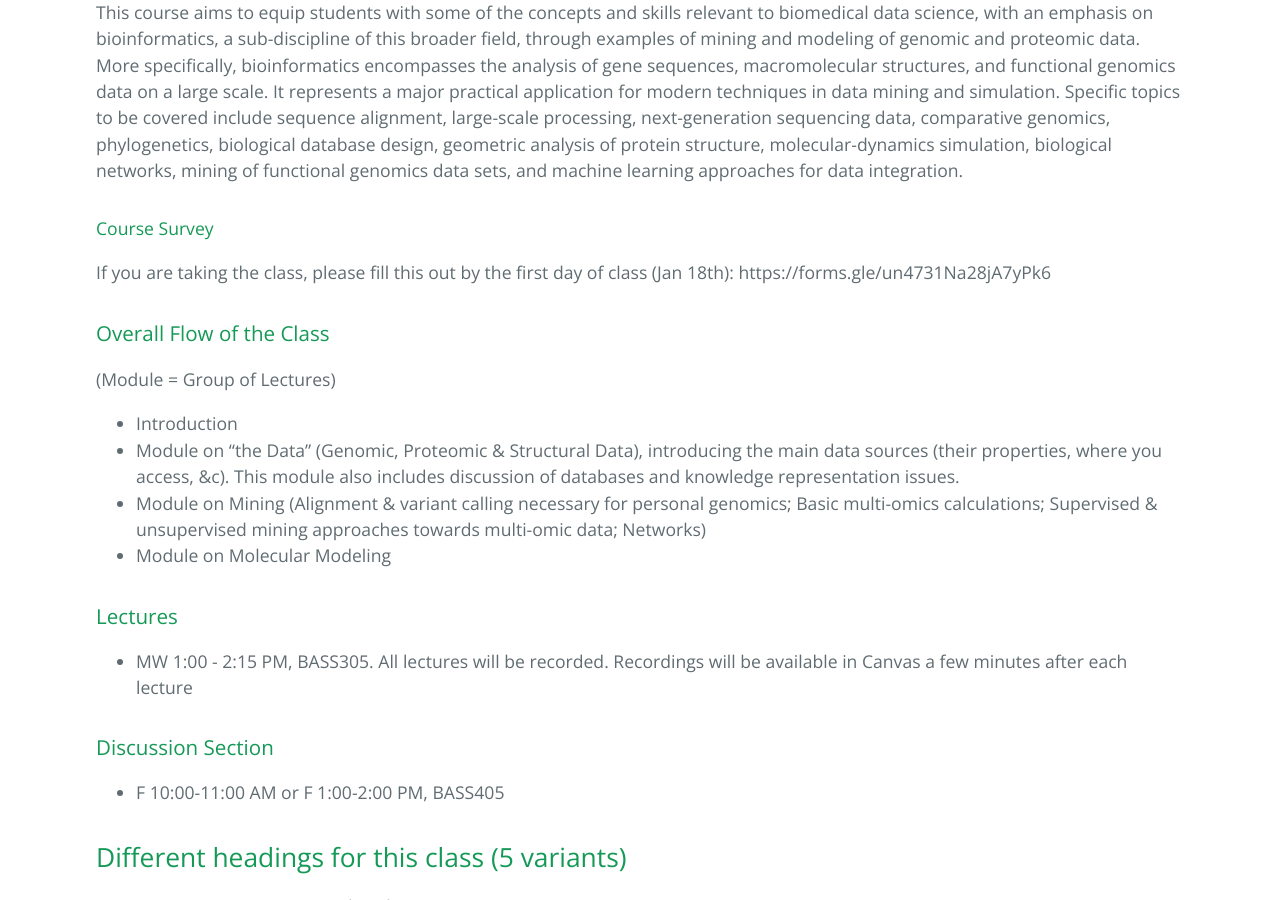
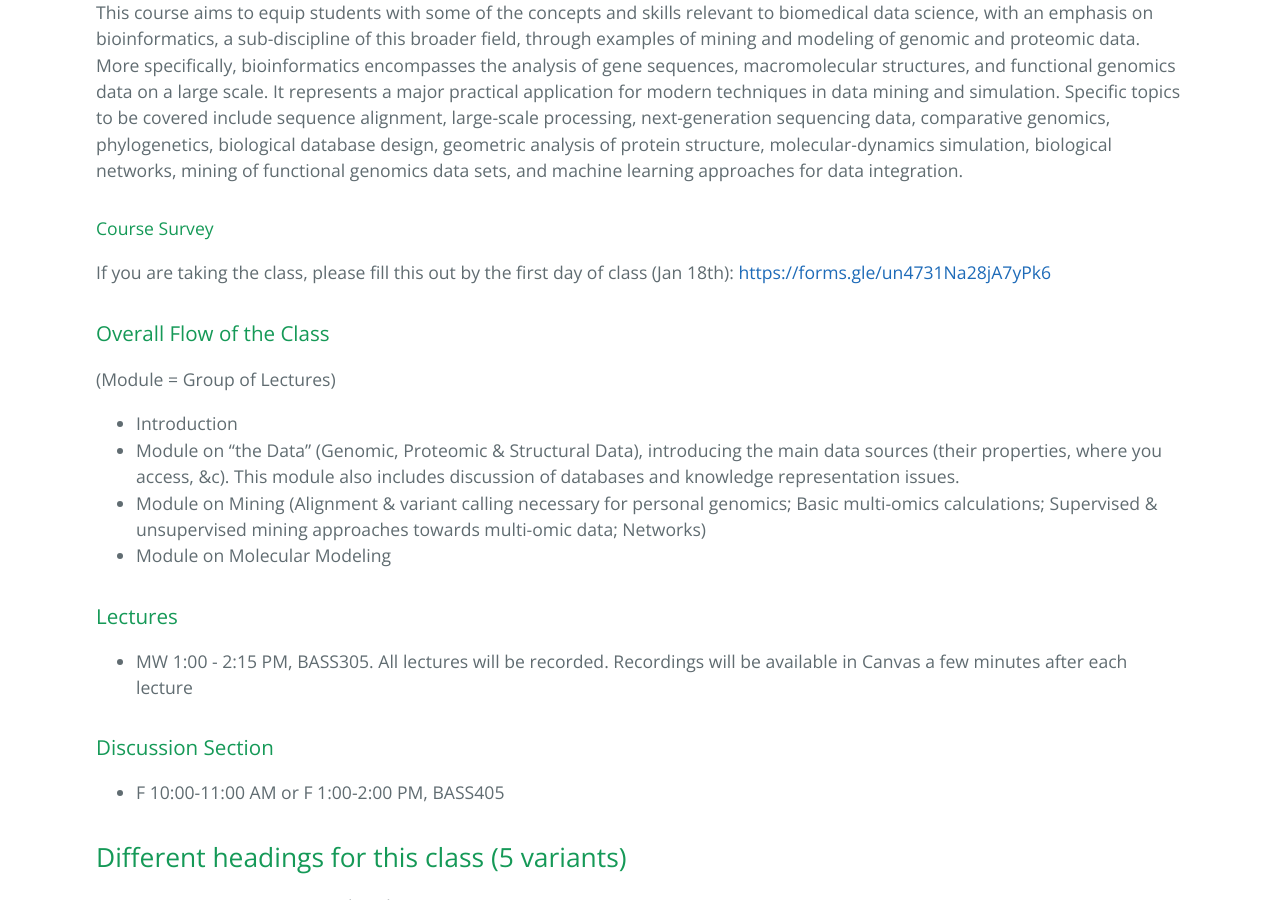
Before and after one commit to gersteinlab/cbb752b23, a Jekyll site: the page built from index.md, in a window 1280 px wide and 900 px high, scrolled down 654 px. Built offline with Jekyll 4.4.1, drawn with Linux system fonts in a browser that asks for light colours; our own code applies the rules of GitHub Pages for plain Markdown files; part of the change alters nothing that is shown.

```diff
--- a/index.md
+++ b/index.md
@@ -7,7 +7,7 @@ This course aims to equip students with some of the concepts and skills relevant
 #### Course Survey
 
 If you are taking the class, please fill this out by the first day of class (Jan 18th):
-https://forms.gle/un4731Na28jA7yPk6
+[https://forms.gle/un4731Na28jA7yPk6](https://forms.gle/un4731Na28jA7yPk6)
 
 ### Overall Flow of the Class
 
```
